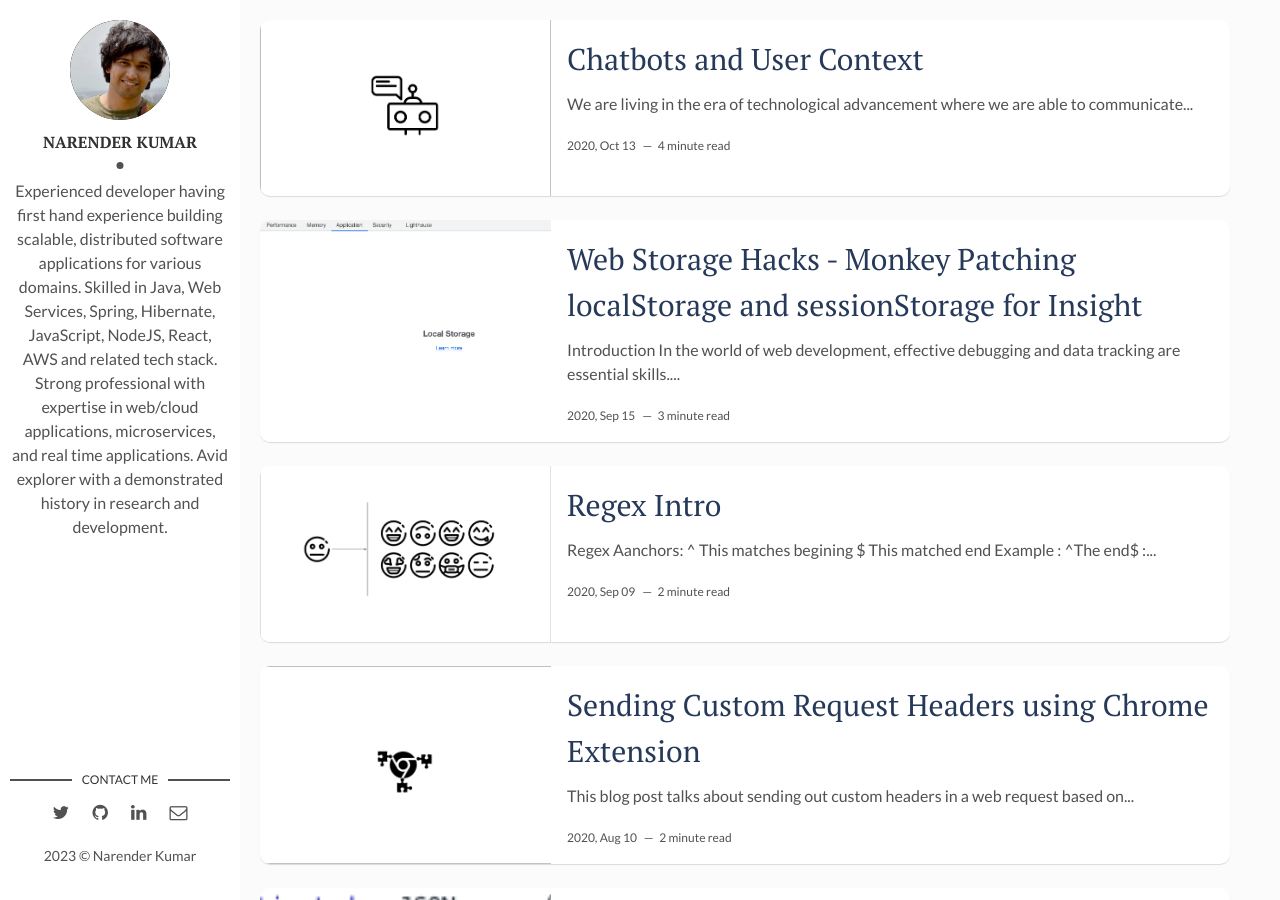
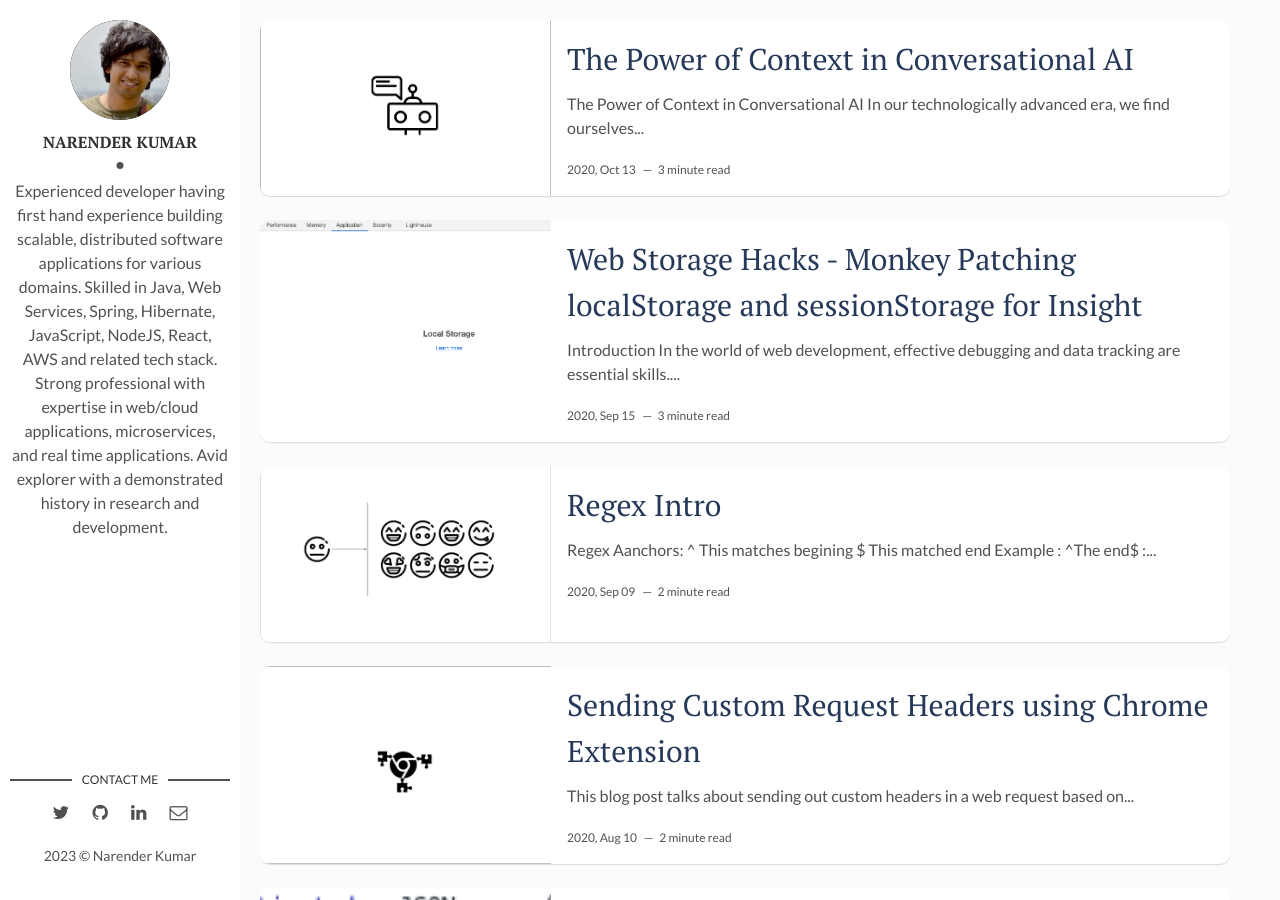
Before and after one commit to nkkize/nkkize.github.io, a Jekyll site: the page built from index.html, in a window 1280 px wide and 900 px high. Built offline with Jekyll 4.4.1, drawn with Linux system fonts in a browser that asks for light colours; the list of posts is cut into pages by our own code; some of the changed lines change nothing that is shown.

Commit message:
save work

```diff
--- a/_posts/2020-10-13-chatbot-development-and-user-context.md
+++ b/_posts/2020-10-13-chatbot-development-and-user-context.md
@@ -1,25 +1,29 @@
 ---
 layout: post
-title: Chatbots and User Context
+title: The Power of Context in Conversational AI
 date: 2020-10-13 13:32:20 +0300
-description: chatbots and user context
+description: The Power of Context in Conversational AI
 img: i-chatbots.png
 fig-caption: # Add figcaption (optional)
 tags: [Chatbots, user-context]
 ---
-We are living in the era of technological advancement where we are able to communicate with the computers in a natural way using the natural language we speak. We use voice and chat based assistants, and devices such as Google home, and google Assistant, Amazon Alexa etc. every day. Lets think about how these applications work. The natural language processing tools and services help us to convert the voice to text, and process the converted text to get the intent of what we speak. Based on the intent and other extracted informations from the text, the assistant makes wise decisions to reply back. But this is not enough, sometimes we have to understand much more than this to reply in a smarter way.
+
+## The Power of Context in Conversational AI
+In our technologically advanced era, we find ourselves engaging with computers using the most natural form of communication—our spoken and written language. Everyday devices like Google Home, Google Assistant, Amazon Alexa, and voice and chat-based assistants have become integral parts of our lives. But have you ever wondered how these applications work their magic? The answer lies in the realm of Natural Language Processing (NLP).
+
+NLP tools and services play a pivotal role in these applications. They effortlessly convert our spoken words into text and decipher the intent behind them. Once the intent is established, these assistants make intelligent decisions on how to respond effectively. However, the journey from understanding the intent to crafting a meaningful and context-aware reply is a multifaceted one.
 
 <img src="https://media3.giphy.com/media/Up7LOrG2RI89zDa0tC/200.gif?cid=ecf05e47y5d5drbust7n9zsu2lak3ezjb5v5hs3hbs1aotxj&rid=200.gif&ct=g" width="175px">
 
-### User Context
-To reply back to the user in a natural and smart way, we have to get a better context around the conversation. However, building the context is not as easy as it seems. In this post I will talk about some of the important aspects from where we can build the context:
+### The Missing Link: User Context
+To provide responses that feel natural and intelligent, it's crucial to establish a robust context around the conversation. However, building context isn't as straightforward as it might seem. In this post, we'll explore key aspects of context building:
+
+1. User's Historical Context: Harnessing information from the user's conversation history.
+2. Environmental Context: Leveraging information about the user's environment.
+3. User-Supplied Context: Utilizing context explicitly provided by the user.
 
 
-1. Getting context from the user's history.
-2. Getting context from the environment.
-3. Getting context from the user itself.
-
-Let’s take an example of a assistant app from a shopping application where user can asks below questions to the assistant app:
+Let's consider an example of a shopping assistant application. Users can ask a range of questions, such as:
 1. Where is my order?
 2. is my order shipped yet?
 3. How can I return this item?
@@ -27,15 +31,14 @@ Let’s take an example of a assistant app from a shopping application where use
 5. How many reward points do I have?
 6. ...
 
-When user asks such questions - there is a lot of context already set for the application to answer the question:
+When users pose these questions, a substantial context is already established:
 - The application will know that the user is a customer who has ordered something.
-- The user wants to get some information related to his previous purchases or recent offers.
+- The user seeks information related to their past purchases or ongoing offers.
 
-With this high level context already set, the application knows that the user query is about the order purchased and not about the new offers. However, to best answer the user’s question the application can now build a more specific context around the conversation Eg. from the history, the application knows the user’s last order info, the reward points user earned, any discounts taken etc. The application can build a context using this information and answer user in a way that it seems meaningful, smart and natural at the same time.
-The applicaton can also ask more specific question to build this context. Such as out of all the user's pending orders, which order the query is for. However, asking the user specific questions to get more context may not be always the best option since it will involve further understanding user’s response. The application should handle the scenario more gracefully when the user switches his intent and the flow is broken.
+With this high-level context in place, the application knows the user's query revolves around previous orders, not new offers. However, for the application to craft the most suitable response, it must build a more specific context around the conversation. For example, the application can leverage the user's history to access details of the user's last order, accumulated reward points, applied discounts, and more. Armed with this information, the application can respond intelligently, making the conversation feel seamless and natural.
 
-### Using Contexts to build Response
-To explain it further let’s take the example of a conversation and different scenarios the application could respond:
+### Using Context to Craft Responses
+Let's delve deeper by considering the following scenarios:
 
 - User: I want to buy shoes.
 - Assistant: can you please tell me the color of the shoes you want to buy?
@@ -55,9 +58,9 @@ Let’s take another example of the same conversation:
 - User: I want to order pizza.
 - Assistant - ... [gets confused here]
 
-After this moment in the conversation, the application gets confused and will not be able to get the size. The context comes here to the rescue. Lets handle this scenario in a better way:
+In Scenario 2, the application gets confused after the abrupt shift from shoes to pizza. The context is key in handling such transitions more gracefully. Imagine a more context-aware approach:
 
-The application after getting the first question from the user can build a more detailed context for the user using his shopping history. Let’s asssume user recently bought some product. The application can create the size, color, brands etc. preferences of the user from history; and using this information the application can build a context. Let’s take the example of same scenaio as above:
+The application can proactively build a detailed user profile based on previous shopping history. Let's assume the user recently purchased sports shoes in size 8. Using this information, the application establishes context and enhances the conversation:
 
 - User: I want to buy shoes.
 - Assistant: Got it. You recently bought sports shoe of size 8. is 8 the right size? [gives options of yes or no]
@@ -67,4 +70,4 @@ The application after getting the first question from the user can build a more
 - Assistant: great choice. [gives options of the shoes]
 
 ### Conclusion
-This is a simple example, but this is very effective. I will talk about creating context in more details in my upcoming posts. Stay Tuned!!
+This example simplifies a complex process, but it effectively illustrates the power of context. We'll explore context creation in more detail in upcoming posts. Stay tuned to discover how harnessing context can elevate the conversational AI experience to new heights.
```
